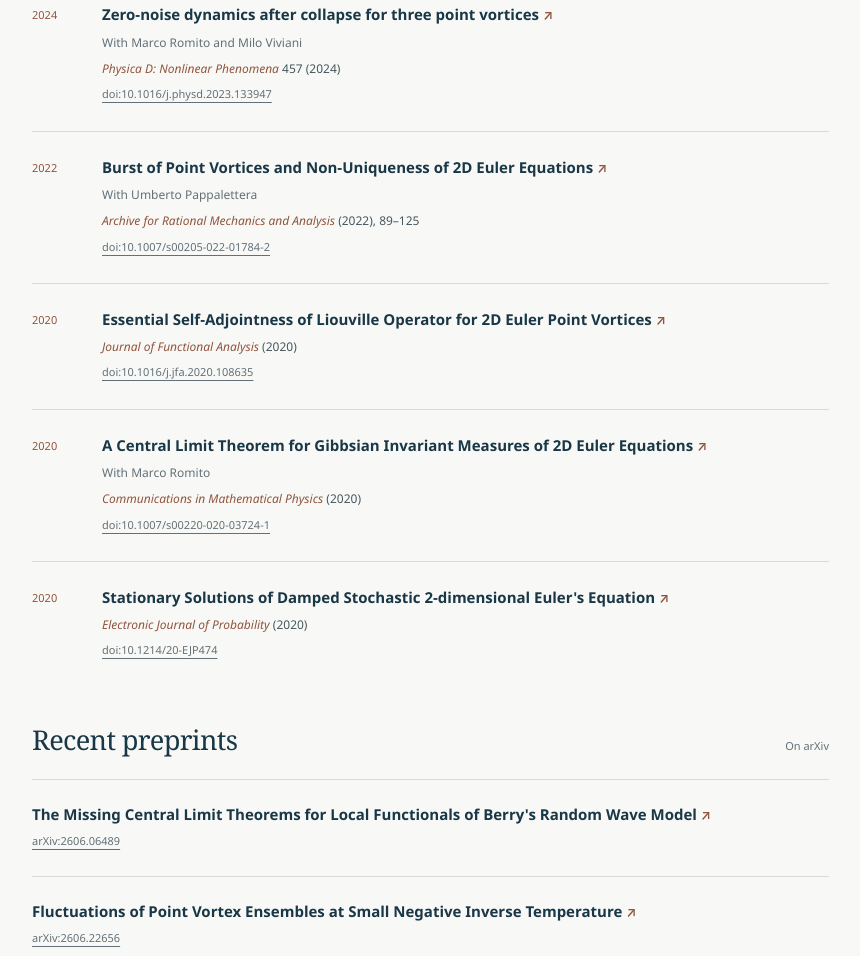
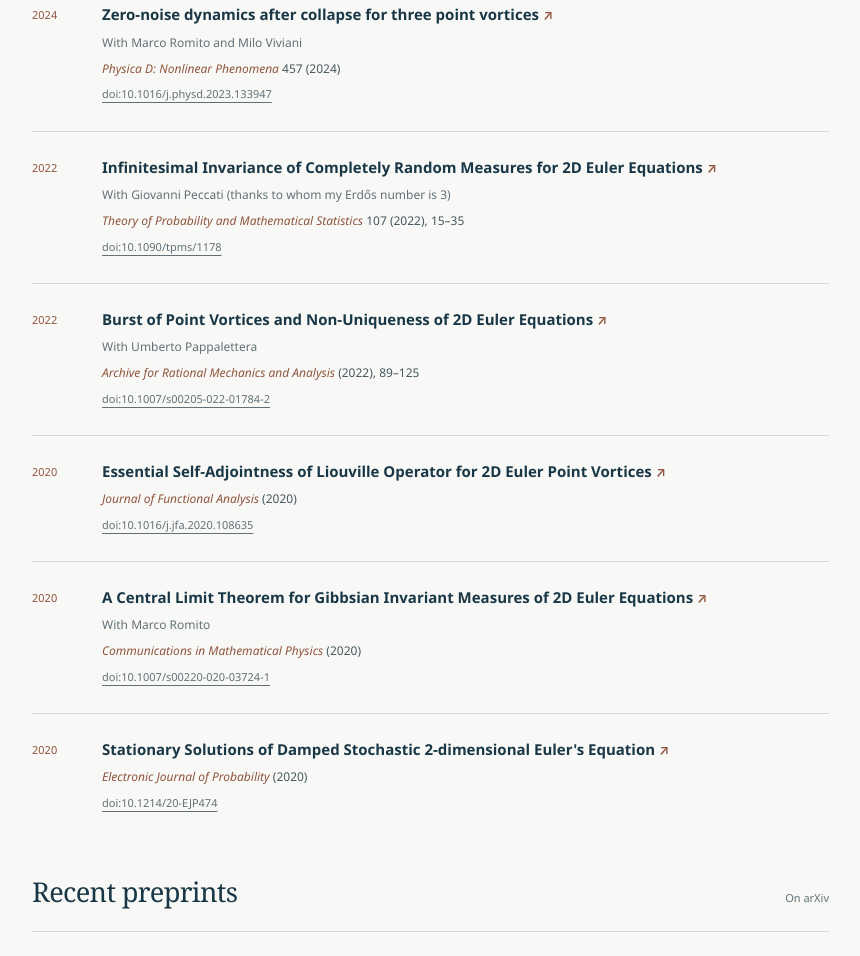
Before and after one commit to grottofrancesco/grottofrancesco.github.io, a plain HTML site: page research.html in a window 1280 px wide. Shown: the part 1156-2112 px from the top of the page, without its empty margins (351-1211 px from the left). Drawn offline with Linux system fonts and the light colour scheme.

Commit message:
Add the Euler equations publication with Giovanni Peccati

```diff
--- a/research.html
+++ b/research.html
@@ -97,6 +97,15 @@
               <li class="publication">
                 <span class="publication-year">2022</span>
                 <div>
+                  <h3><a href="https://doi.org/10.1090/tpms/1178">Infinitesimal Invariance of Completely Random Measures for 2D Euler Equations <span aria-hidden="true">↗</span></a></h3>
+                  <p class="publication-authors">With <a href="https://sites.google.com/site/giovannipeccati/home">Giovanni Peccati</a> (thanks to whom my Erdős number is 3)</p>
+                  <p class="publication-venue"><cite>Theory of Probability and Mathematical Statistics</cite> 107 (2022), 15–35</p>
+                  <a class="publication-source" href="https://doi.org/10.1090/tpms/1178">doi:10.1090/tpms/1178</a>
+                </div>
+              </li>
+              <li class="publication">
+                <span class="publication-year">2022</span>
+                <div>
                   <h3><a href="https://doi.org/10.1007/s00205-022-01784-2">Burst of Point Vortices and Non-Uniqueness of 2D Euler Equations <span aria-hidden="true">↗</span></a></h3>
                   <p class="publication-authors">With Umberto Pappalettera</p>
                   <p class="publication-venue"><cite>Archive for Rational Mechanics and Analysis</cite> (2022), 89–125</p>
```
